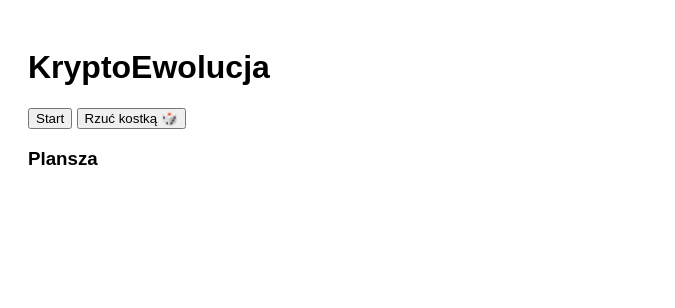
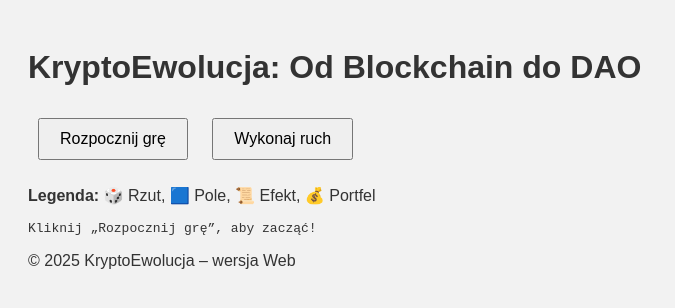
Before and after one commit to MarcinPresnarowicz/CryptoEvolution_v.1.0.0, a plain HTML site: page frontend:/index.html in a window 1280 px wide. Shown: the whole page, without its empty margins (0-675 px from the left). Drawn offline with Linux system fonts and the light colour scheme; files that its build step writes are made by us from their sources.

Commit message:
Update index.html

```diff
--- a/frontend:/index.html
+++ b/frontend:/index.html
@@ -1,23 +1,28 @@
 <!DOCTYPE html>
 <html lang="pl">
 <head>
-  <meta charset="UTF-8">
-  <title>KryptoEwolucja – Gra Web3</title>
-  <style>
-    body { font-family: sans-serif; padding: 20px; }
-    #plansza { display: grid; grid-template-columns: repeat(6, 100px); gap: 5px; }
-    .pole { border: 1px solid #888; padding: 10px; text-align: center; font-size: 0.9em; white-space: pre-line; }
-    .aktywny { background-color: #fffae6; border: 2px solid #f90; }
-  </style>
+    <meta charset="UTF-8" />
+    <meta name="viewport" content="width=device-width, initial-scale=1.0"/>
+    <title>KryptoEwolucja – Gra Edukacyjna</title>
+    <link rel="stylesheet" href="style.css" />
 </head>
 <body>
-  <h1>KryptoEwolucja</h1>
-  <button onclick="startGame()">Start</button>
-  <button onclick="move()">Rzuć kostką 🎲</button>
-  <div id="efekt"></div>
-  <h3>Plansza</h3>
-  <div id="plansza"></div>
+    <h1>KryptoEwolucja: Od Blockchain do DAO</h1>
 
-  <script src="game.js"></script>
+    <div class="controls">
+        <button id="start">Rozpocznij grę</button>
+        <button id="ruch">Wykonaj ruch</button>
+    </div>
+
+    <div class="plansza">
+        <p><strong>Legenda:</strong> 🎲 Rzut, 🟦 Pole, 📜 Efekt, 💰 Portfel</p>
+        <pre id="log">Kliknij „Rozpocznij grę”, aby zacząć!</pre>
+    </div>
+
+    <footer>
+        <p>© 2025 KryptoEwolucja – wersja Web</p>
+    </footer>
+
+    <script src="game.js"></script>
 </body>
 </html>
```
